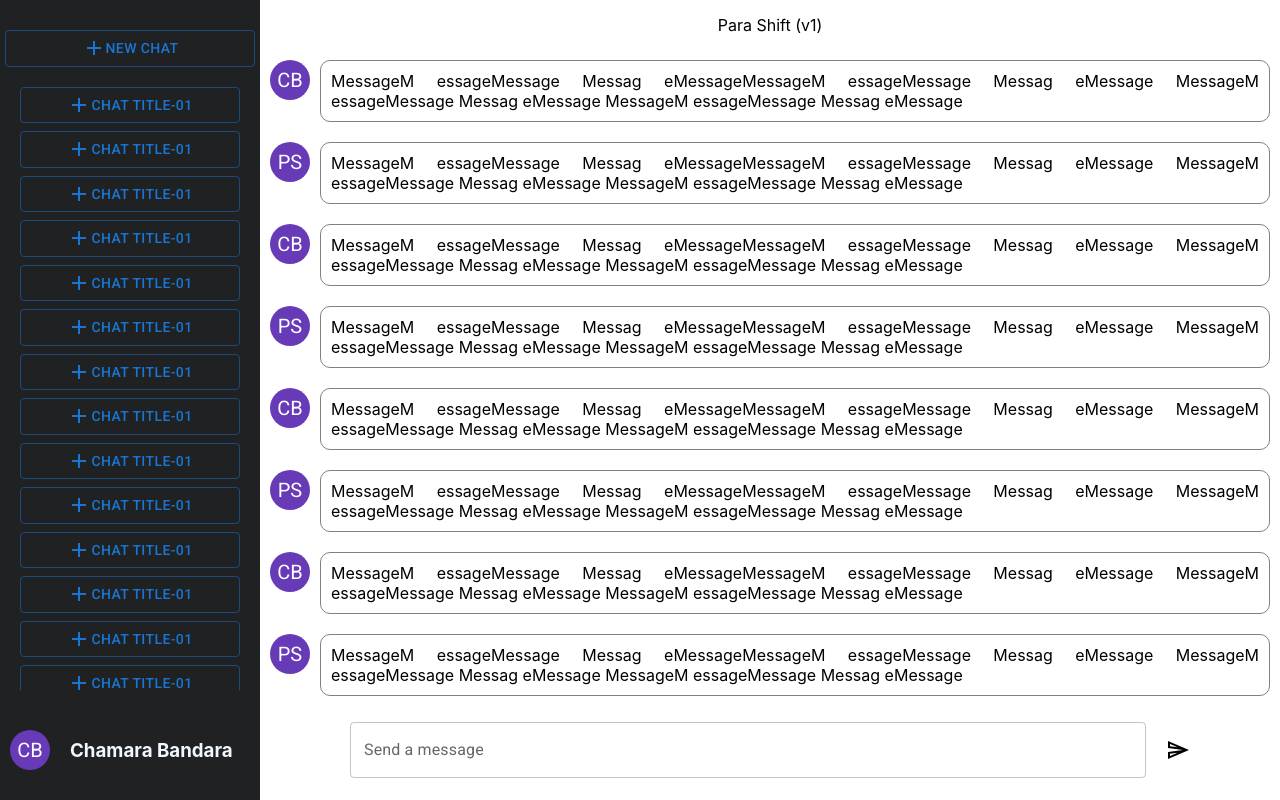
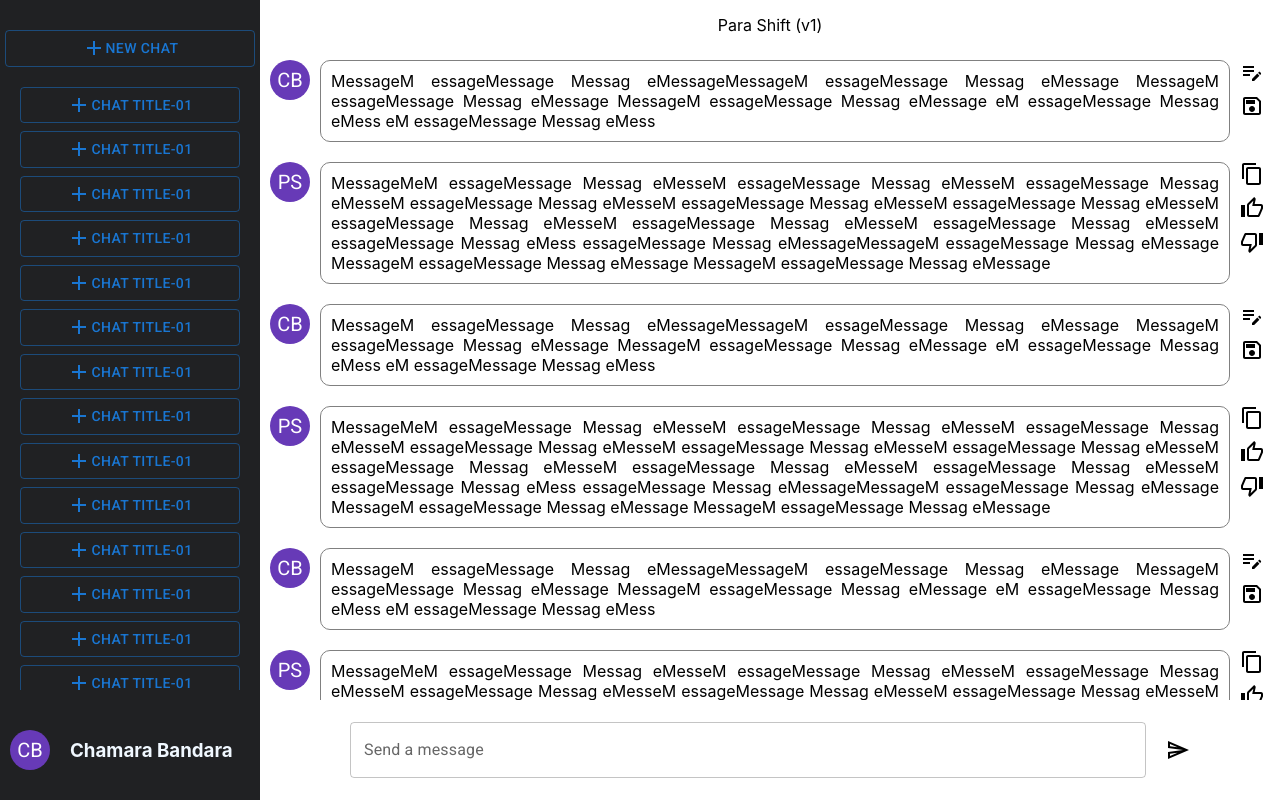
Before and after one commit to chamarabandarawd/ParaSift-Front-End, a React (Create React App) app: page / in a window 1280 px wide. Built offline with nearby package versions, Linux system fonts and the light colour scheme.

Commit message:
icons were added for user input and output

```diff
--- a/src/component/container/GeneratedOutputSection.tsx
+++ b/src/component/container/GeneratedOutputSection.tsx
@@ -1,14 +1,23 @@
 import { Avatar } from '@mui/material';
 import { deepPurple } from '@mui/material/colors';
+import ContentCopyOutlinedIcon from '@mui/icons-material/ContentCopyOutlined';
+import ThumbUpAltOutlinedIcon from '@mui/icons-material/ThumbUpAltOutlined';
+import ThumbDownAltOutlinedIcon from '@mui/icons-material/ThumbDownAltOutlined';
 import React from 'react'
 
 function GeneratedOutputSection() {
   return (
     <div className='user_input_section'>
     <Avatar sx={{ bgcolor: deepPurple[500] }}>PS</Avatar>
-    <div className='req_para'>MessageM essageMessage Messag eMessageMessageM essageMessage Messag eMessage
+    <div className='req_para'>MessageMeM essageMessage Messag eMesseM essageMessage Messag eMesseM essageMessage Messag eMesseM essageMessage Messag eMesseM essageMessage Messag eMesseM essageMessage Messag eMesseM essageMessage Messag eMesseM essageMessage Messag
+    eMesseM essageMessage Messag eMesseM essageMessage Messag eMess essageMessage Messag eMessageMessageM essageMessage Messag eMessage
     MessageM essageMessage Messag eMessage
     MessageM essageMessage Messag eMessage</div>
+    <div className='icon'>
+    <ContentCopyOutlinedIcon/>
+    <ThumbUpAltOutlinedIcon/>
+    <ThumbDownAltOutlinedIcon/>
+    </div>
     </div>
   )
 }
--- a/src/component/container/UserInputSection.tsx
+++ b/src/component/container/UserInputSection.tsx
@@ -1,6 +1,8 @@
 import React from 'react'
 import Avatar from '@mui/material/Avatar';
 import { deepPurple } from '@mui/material/colors';
+import EditNoteOutlinedIcon from '@mui/icons-material/EditNoteOutlined';
+import SaveOutlinedIcon from '@mui/icons-material/SaveOutlined';
 
 function UserInputSection() {
   return (
@@ -8,7 +10,14 @@ function UserInputSection() {
     <Avatar sx={{ bgcolor: deepPurple[500] }}>CB</Avatar>
     <div className='req_para'>MessageM essageMessage Messag eMessageMessageM essageMessage Messag eMessage
     MessageM essageMessage Messag eMessage
-    MessageM essageMessage Messag eMessage</div>
+    MessageM essageMessage Messag eMessage
+    eM essageMessage Messag eMess
+    eM essageMessage Messag eMess</div>
+    <div className='icon'>
+    <EditNoteOutlinedIcon/>
+    <SaveOutlinedIcon/>
+    </div>
+
     </div>
   )
 }
--- a/src/component/container/styles.css
+++ b/src/component/container/styles.css
@@ -25,6 +25,9 @@
 .conatiner .mid-section {
     flex: 1;
     overflow-y: scroll; /* Always show the vertical scrollbar */
+    display: flex;
+    flex-direction: column;
+    align-items: center;
 }
 
 .userInput-outer{
@@ -54,4 +57,12 @@ border: 1px solid gray;
 border-radius: 10px;
 padding: 10px 10px 10px 10px;
 text-align: justify;
+flex: 1;
 }
+.icon{
+    display: flex;
+    flex-direction: column;
+    width: 30px;
+    cursor: pointer;
+    gap: 10px;
+}
```
